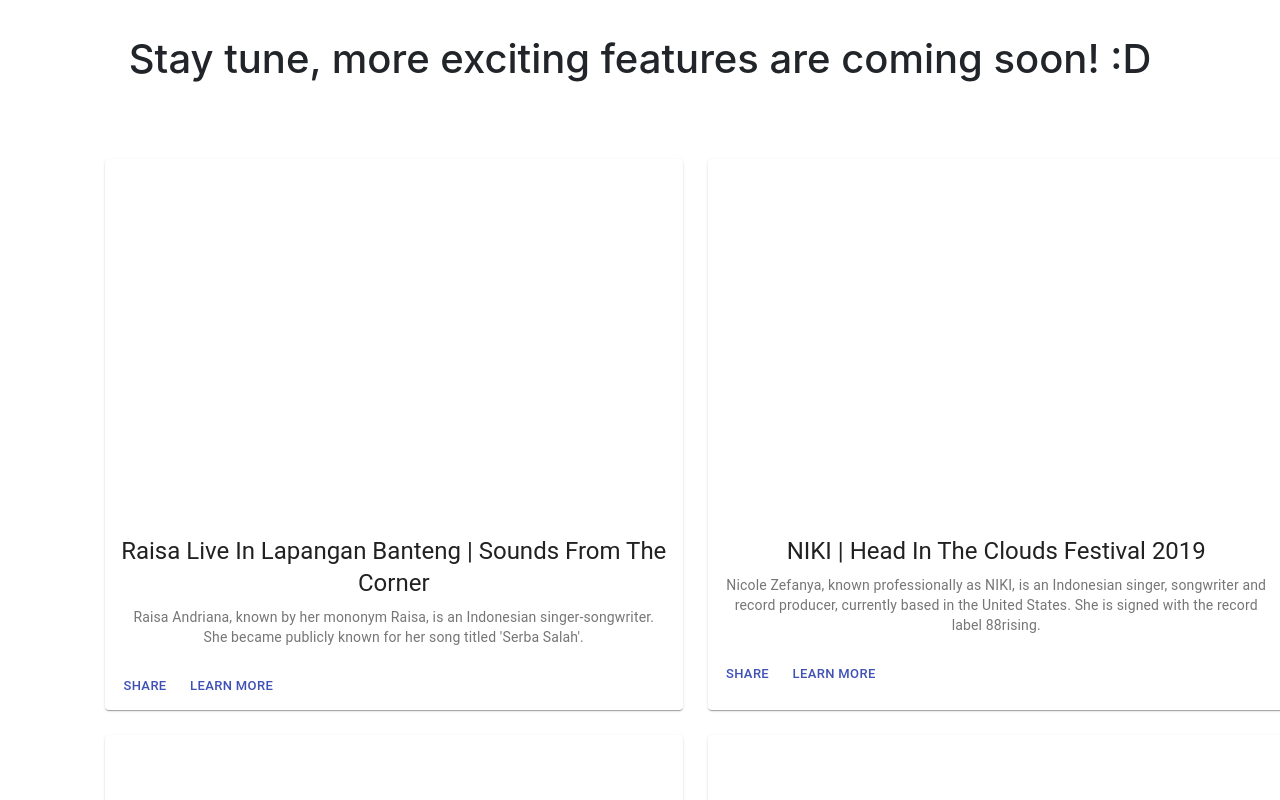
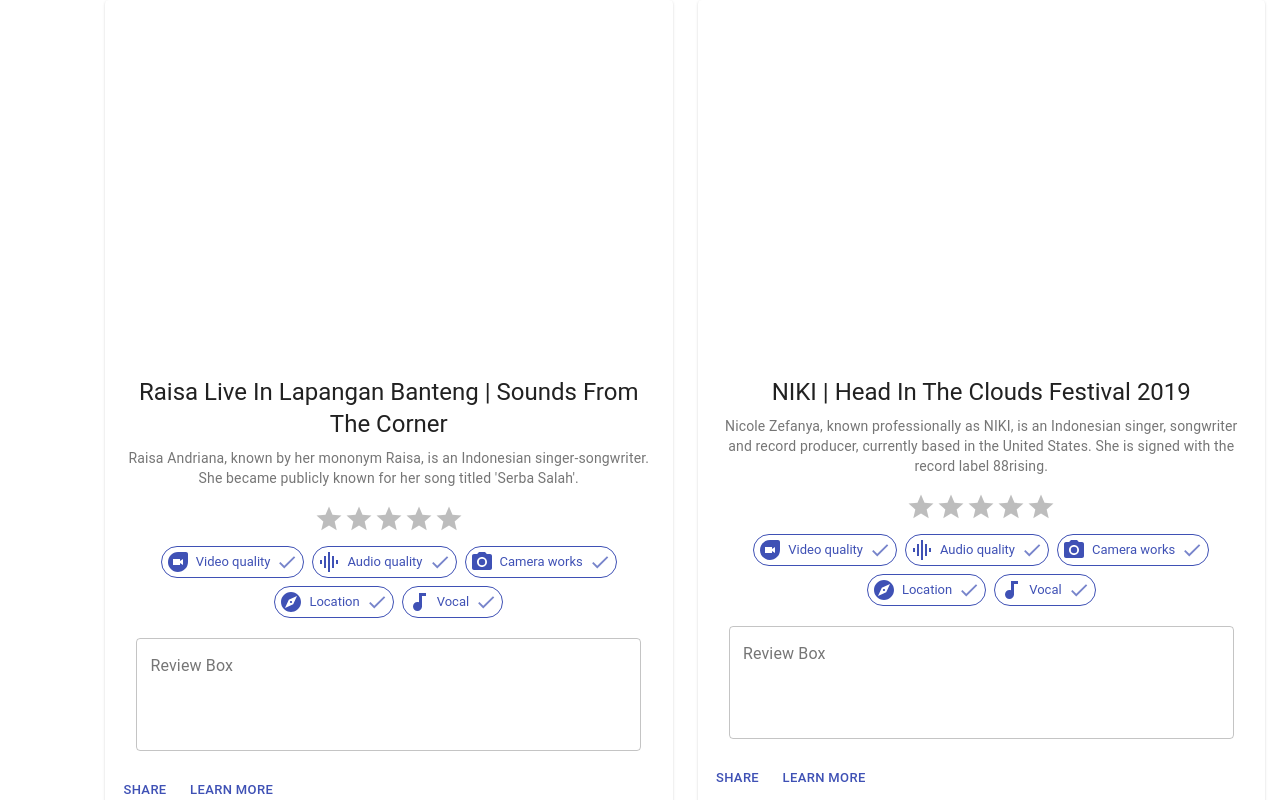
Before and after one commit to elvanselvano/technoscape-hackathon, a React (Create React App) app: page / in a window 1280 px wide. Shown: the part 660-1460 px from the top of the page. Built offline with nearby package versions, Linux system fonts and the light colour scheme; sample sign-in values are in the browser's storage.

Commit message:
Implement rating component: rating slider, text field, and rating card.

```diff
--- a/package.json
+++ b/package.json
@@ -5,6 +5,7 @@
   "dependencies": {
     "@material-ui/core": "^4.11.0",
     "@material-ui/icons": "^4.9.1",
+    "@material-ui/lab": "^4.0.0-alpha.56",
     "@testing-library/jest-dom": "^4.2.4",
     "@testing-library/react": "^9.5.0",
     "@testing-library/user-event": "^7.2.1",
--- /dev/null
+++ b/src/components/RatingCardComponent.js
@@ -0,0 +1,84 @@
+import React from "react";
+import { makeStyles } from "@material-ui/core/styles";
+import Avatar from "@material-ui/core/Avatar";
+import Chip from "@material-ui/core/Chip";
+import FaceIcon from "@material-ui/icons/Face";
+import DoneIcon from "@material-ui/icons/Done";
+import AudiotrackIcon from "@material-ui/icons/Audiotrack";
+import CameraAltIcon from "@material-ui/icons/CameraAlt";
+import ExploreIcon from "@material-ui/icons/Explore";
+import GraphicEqIcon from "@material-ui/icons/GraphicEq";
+import DuoIcon from "@material-ui/icons/Duo";
+
+const useStyles = makeStyles((theme) => ({
+  root: {
+    display: "flex",
+    justifyContent: "center",
+    flexWrap: "wrap",
+    "& > *": {
+      margin: theme.spacing(0.5),
+    },
+  },
+}));
+
+export default function OutlinedChips() {
+  const classes = useStyles();
+
+  const handleDelete = () => {
+    console.info("You clicked the delete icon.");
+  };
+
+  const handleClick = () => {
+    console.info("You clicked the Chip.");
+  };
+
+  return (
+    <div className={classes.root}>
+      <Chip
+        icon={<DuoIcon />}
+        label="Video quality"
+        clickable
+        color="primary"
+        onDelete={handleDelete}
+        deleteIcon={<DoneIcon />}
+        variant="outlined"
+      />
+      <Chip
+        icon={<GraphicEqIcon />}
+        label="Audio quality"
+        clickable
+        color="primary"
+        onDelete={handleDelete}
+        deleteIcon={<DoneIcon />}
+        variant="outlined"
+      />
+      <Chip
+        icon={<CameraAltIcon />}
+        label="Camera works"
+        clickable
+        color="primary"
+        onDelete={handleDelete}
+        deleteIcon={<DoneIcon />}
+        variant="outlined"
+      />
+      <Chip
+        icon={<ExploreIcon />}
+        label="Location"
+        clickable
+        color="primary"
+        onDelete={handleDelete}
+        deleteIcon={<DoneIcon />}
+        variant="outlined"
+      />
+      <Chip
+        icon={<AudiotrackIcon />}
+        label="Vocal"
+        clickable
+        color="primary"
+        onDelete={handleDelete}
+        deleteIcon={<DoneIcon />}
+        variant="outlined"
+      />
+    </div>
+  );
+}
--- /dev/null
+++ b/src/components/RatingSliderComponent.js
@@ -0,0 +1,24 @@
+import React from "react";
+import Rating from "@material-ui/lab/Rating";
+import { makeStyles } from "@material-ui/core/styles";
+
+const useStyles = makeStyles((theme) => ({
+  root: {
+    display: "flex",
+    flexDirection: "column",
+    alignItems: "center",
+    "& > * + *": {
+      marginTop: theme.spacing(1),
+    },
+  },
+}));
+
+export default function HalfRating() {
+  const classes = useStyles();
+
+  return (
+    <div className={classes.root}>
+      <Rating name="size-large" defaultValue={0} size="large" />
+    </div>
+  );
+}
--- /dev/null
+++ b/src/components/RatingTextFieldComponent.js
@@ -0,0 +1,37 @@
+import * as React from "react";
+import { makeStyles } from "@material-ui/core/styles";
+import TextField from "@material-ui/core/TextField";
+
+const useStyles = makeStyles((theme) => ({
+  root: {
+    "& .MuiTextField-root": {
+      margin: theme.spacing(2),
+      width: "50ch",
+    },
+  },
+}));
+
+export default function MultilineTextFields() {
+  const classes = useStyles();
+  const [value, setValue] = React.useState("Controlled");
+
+  const handleChange = (event) => {
+    setValue(event.target.value);
+  };
+
+  return (
+    <form className={classes.root} noValidate autoComplete="off">
+      <div>
+        <TextField
+          id="outlined-multiline-static"
+          label="Review Box"
+          multiline
+          rows={4}
+          // defaultValue="Default Value"
+          placeholder="Please write a review"
+          variant="outlined"
+        />
+      </div>
+    </form>
+  );
+}
--- a/src/components/VideoPlayerComponent.js
+++ b/src/components/VideoPlayerComponent.js
@@ -8,6 +8,9 @@
 import Button from "@material-ui/core/Button";
 import Typography from "@material-ui/core/Typography";
 import ReactPlayer from "react-player";
+import RatingCardComponent from "./RatingCardComponent";
+import RatingTextFieldComponent from "./RatingTextFieldComponent";
+import RatingSliderComponent from "./RatingSliderComponent";
 
 const useStyles = makeStyles({
   root: {
@@ -22,13 +25,6 @@
     <Card className={classes.root}>
       <CardActionArea>
         <ReactPlayer url={url} />
-        {/* <CardMedia
-          component="img"
-          alt="Contemplative Reptile"
-          height="140"
-          image="/static/images/cards/contemplative-reptile.jpg"
-          title="Contemplative Reptile"
-        /> */}
         <CardContent>
           <Typography gutterBottom variant="h5" component="h2">
             {title}
@@ -38,6 +34,9 @@
           </Typography>
         </CardContent>
       </CardActionArea>
+      <RatingSliderComponent />
+      <RatingCardComponent />
+      <RatingTextFieldComponent />
       <CardActions>
         <Button size="small" color="primary">
           Share
--- a/src/components/styles/VideoPlayerStyle.css
+++ b/src/components/styles/VideoPlayerStyle.css
@@ -2,7 +2,7 @@
   display: grid;
   grid-template-columns: 1fr 1fr;
   gap: 25px;
-  width: 1220px;
+  width: 1200px;
   margin: 0 auto;
   padding: 20px;
 }
--- a/src/pages/HomePage.js
+++ b/src/pages/HomePage.js
@@ -14,10 +14,6 @@
       </div>
       <div className="imgContainer justify-content-center">
         <img src={Logo} />
-      </div>
-
-      <div className="greetingBox inline-block justify-content-center">
-        <h1>Stay tune, more exciting features are coming soon! :D</h1>
       </div>
 
       <div className="items">
@@ -49,6 +45,10 @@
           and co-produces much of their own output. "
         />
       </div>
+
+      <div className="greetingBox inline-block justify-content-center">
+        <h1>Stay tune, more exciting features are coming soon! :D</h1>
+      </div>
     </div>
   );
 }
```
Also changed, not shown: 1 other file (tests, documents, lock files or other folders).
